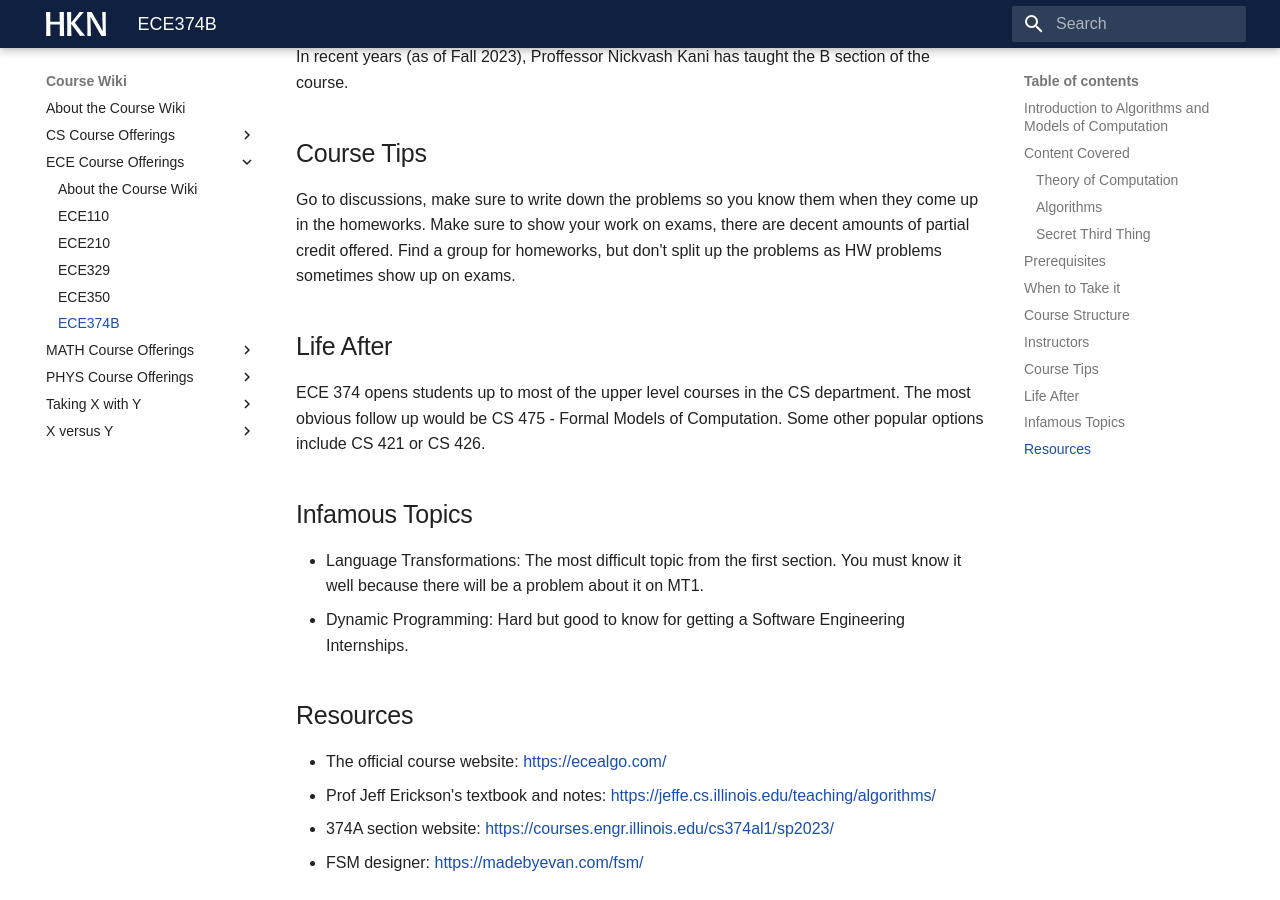
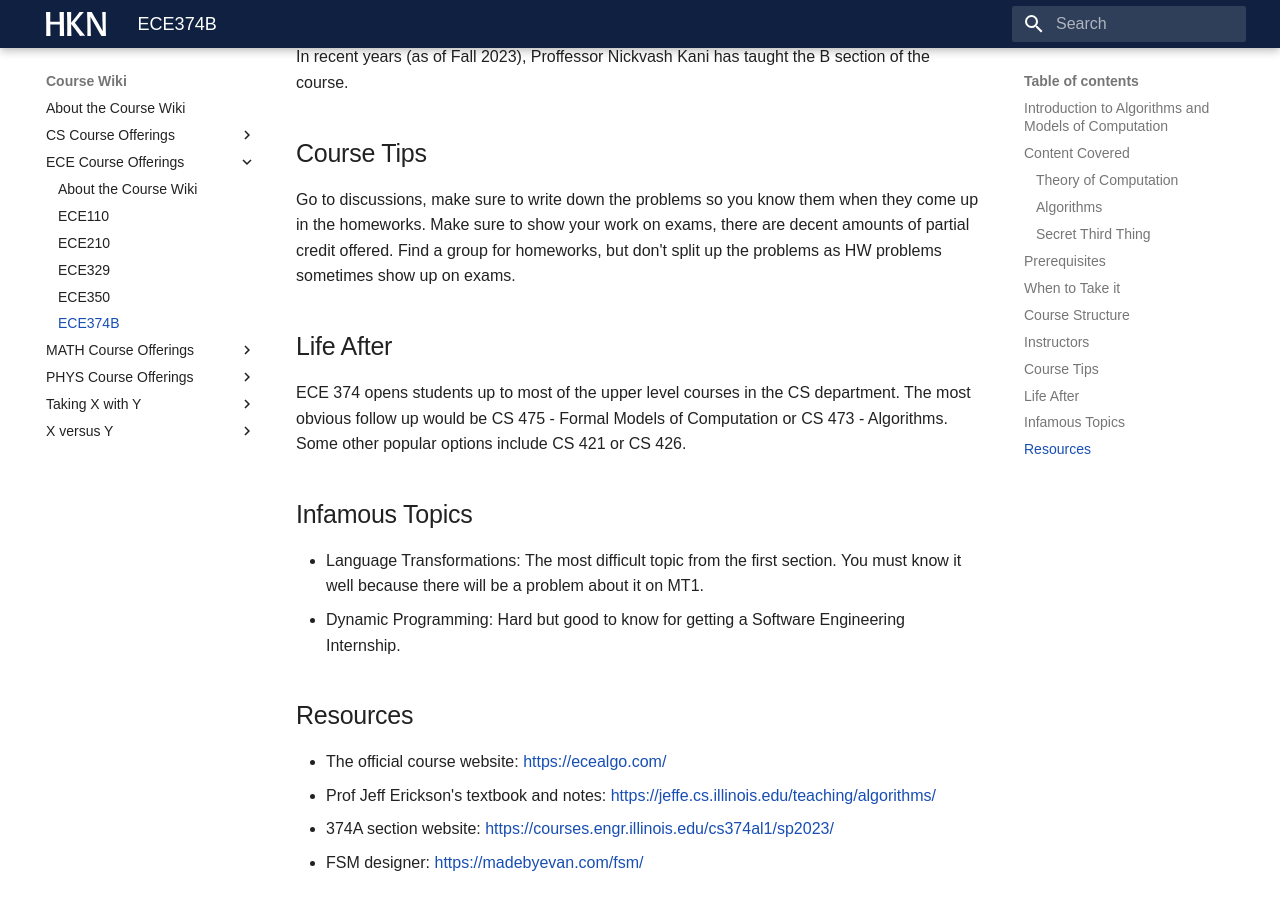
Before and after one commit to hkn-alpha/wiki, an MkDocs documentation site: the page built from docs/Course Wiki/ECE Course Offerings/ECE374B.md, in a window 1280 px wide and 900 px high, scrolled down 2252 px. Built offline with MkDocs 1.6.1 and Material for MkDocs 9.7.7, drawn with Linux system fonts in a browser that asks for light colours; some web fonts are replaced.

Commit message:
consistent CS374A naming

```diff
--- a/docs/Course Wiki/ECE Course Offerings/ECE374B.md
+++ b/docs/Course Wiki/ECE Course Offerings/ECE374B.md
@@ -24,7 +24,6 @@
 - Undecidability
 - NP, NP-Hardness, P vs NP
 
-
 ## Prerequisites
 - [CS 173](../CS%20Course%20Offerings/CS173.md)
 - [CS 225](../CS%20Course%20Offerings/CS225.md)
@@ -50,11 +49,11 @@
 Find a group for homeworks, but don't split up the problems as HW problems sometimes show up on exams.
 
 ## Life After
-ECE 374 opens students up to most of the upper level courses in the CS department. The most obvious follow up would be CS 475 - Formal Models of Computation. Some other popular options include CS 421 or CS 426.
+ECE 374 opens students up to most of the upper level courses in the CS department. The most obvious follow up would be CS 475 - Formal Models of Computation or CS 473 - Algorithms. Some other popular options include CS 421 or CS 426.
 
 ## Infamous Topics
 - Language Transformations: The most difficult topic from the first section. You must know it well because there will be a problem about it on MT1.
-- Dynamic Programming: Hard but good to know for getting a Software Engineering Internships.
+- Dynamic Programming: Hard but good to know for getting a Software Engineering Internship.
 
 ## Resources
 + The official course website: [https://ecealgo.com/](https://ecealgo.com/)
```
Also changed, not shown: docs/Course Wiki/X versus Y/CS374A vs ECE374B.md (added, +10 -0 lines), docs/Course Wiki/X versus Y/ECE374A vs ECE374B.md (deleted, +0 -6 lines).
